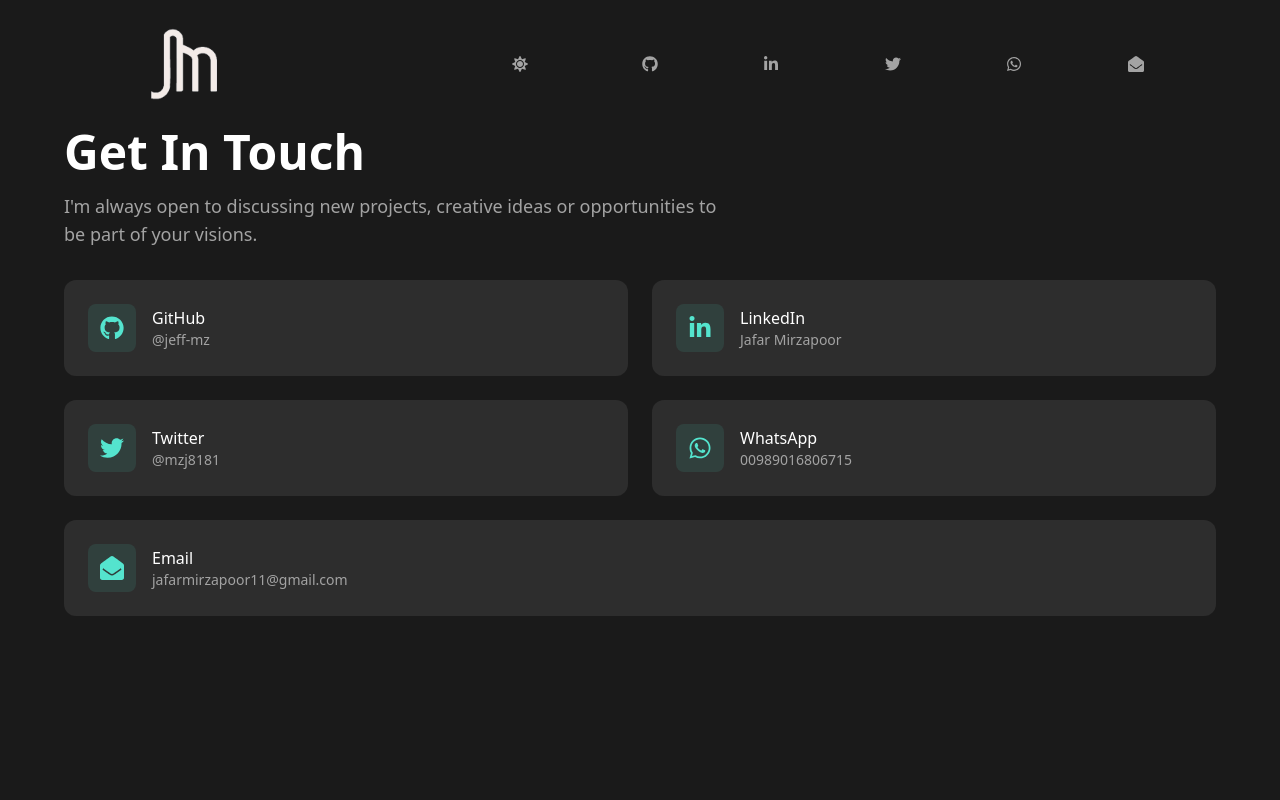
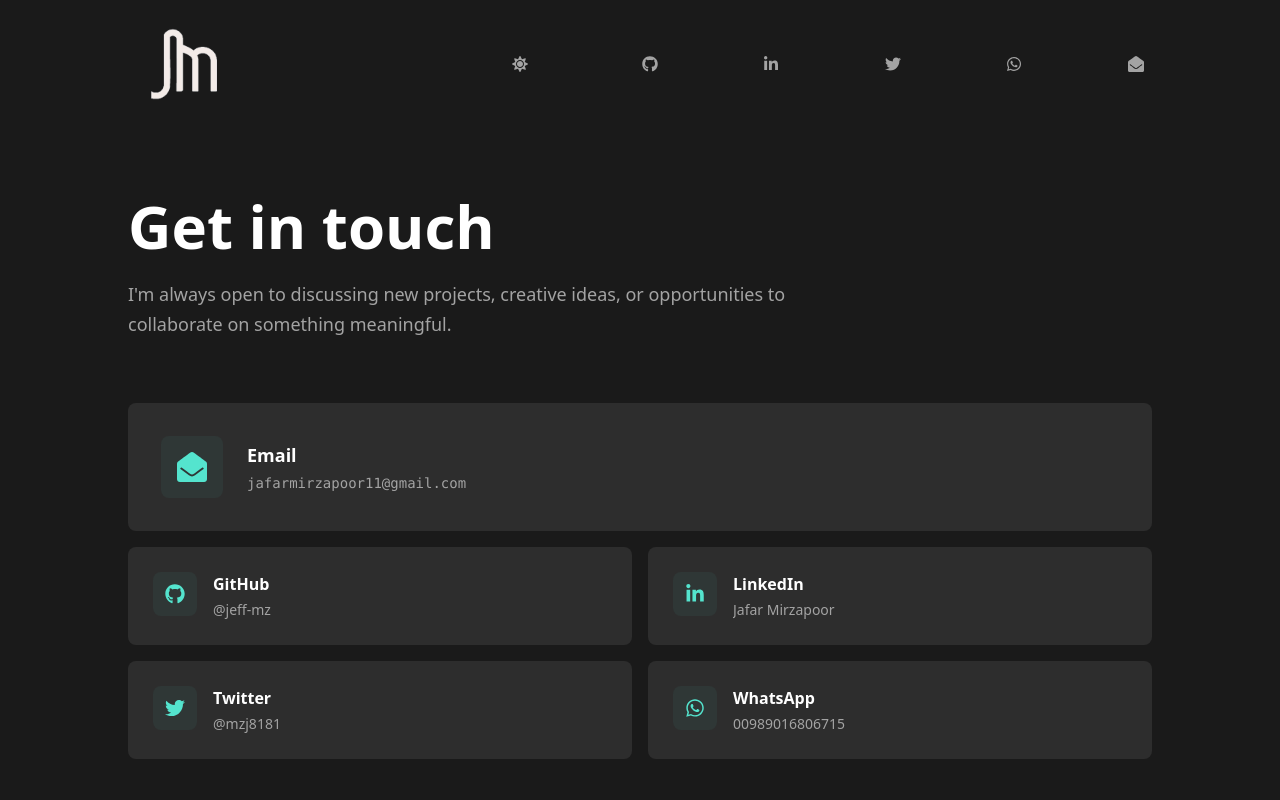
Before and after one commit to jeff-mz/react-simple-portfolio, a React (Vite) app: page /contact in a window 1280 px wide. Shown: the top 800 px of the page. Built offline with nearby package versions, Linux system fonts and the light colour scheme.

Commit message:
Refactor Contact component layout and structure

```diff
--- a/src/components/Contact.jsx
+++ b/src/components/Contact.jsx
@@ -13,7 +13,7 @@
     title: "GitHub",
     link: "https://github.com/jeff-mz",
     text: "@jeff-mz",
-    isFullWidth: false,
+    category: "code",
   },
   {
     id: 2,
@@ -21,7 +21,7 @@
     title: "LinkedIn",
     link: "https://www.linkedin.com/in/jafar-mirzapoor-b69b3b293/",
     text: "Jafar Mirzapoor",
-    isFullWidth: false,
+    category: "professional",
   },
   {
     id: 3,
@@ -29,7 +29,7 @@
     title: "Twitter",
     link: "https://twitter.com/mzj8181",
     text: "@mzj8181",
-    isFullWidth: false,
+    category: "social",
   },
   {
     id: 4,
@@ -37,7 +37,7 @@
     title: "WhatsApp",
     link: "https://wa.link/9c4ycv",
     text: "00989016806715",
-    isFullWidth: false,
+    category: "direct",
   },
   {
     id: 5,
@@ -45,46 +45,77 @@
     title: "Email",
     link: "mailto:jafarmirzapoor11@gmail.com",
     text: "jafarmirzapoor11@gmail.com",
-    isFullWidth: true,
+    category: "direct",
   },
 ];
 
 function Contact() {
   return (
-    <section className="container mx-auto px-4 h-max" id="contact">
-      <div className="max-w-6xl mx-auto h-max">
-        {/* Header */}
-        <div className="text-left mb-8">
-          <h1 className="text-4xl md:text-5xl font-bold text-light-text-primary dark:text-dark-text-primary mb-4">
-            Get In Touch
+    <section className="container mx-auto px-4 py-16 h-screen flex flex-col justify-center" id="contact">
+      <div className="max-w-5xl mx-auto w-full">
+        {/* Header with refined typography */}
+        <div className="mb-16">
+          <h1 className="text-5xl md:text-6xl font-bold text-light-text-primary dark:text-dark-text-primary mb-6 leading-tight">
+            Get in touch
           </h1>
-          <p className="text-left text-light-text-secondary dark:text-dark-text-secondary text-lg max-w-2xl">
-            I&apos;m always open to discussing new projects, creative ideas or
-            opportunities to be part of your visions.
+          <p className="text-lg text-light-text-secondary dark:text-dark-text-secondary max-w-2xl leading-relaxed">
+            I'm always open to discussing new projects, creative ideas, or opportunities to collaborate on something meaningful.
           </p>
         </div>
 
-          {/* Contact Cards */}
-          <div className="grid grid-cols-1 md:grid-cols-2 gap-6 h-20">
-            {contactInfo.map((contact) => (
+        {/* Contact Cards with varied layouts */}
+        <div className="space-y-4">
+          {/* Primary Contact - Full Width Email */}
+          {contactInfo
+            .filter((contact) => contact.id === 5)
+            .map((contact) => (
+              <a
+                key={contact.id}
+                href={contact.link}
+                className="group block bg-light-secondary dark:bg-dark-secondary rounded-lg p-8 transition-all duration-300 border border-transparent hover:border-green-pale/30 dark:hover:border-green-pale/30"
+              >
+                <div className="flex items-center justify-between">
+                  <div className="flex items-center gap-6 flex-1">
+                    <div className="p-4 bg-green-pale/5 rounded-lg group-hover:bg-green-pale/10 transition-colors duration-300">
+                      <contact.icon className="text-3xl text-green-pale" />
+                    </div>
+                    <div>
+                      <h3 className="text-light-text-primary dark:text-dark-text-primary font-semibold text-lg mb-1">
+                        {contact.title}
+                      </h3>
+                      <p className="text-light-text-secondary dark:text-dark-text-secondary font-mono text-sm">
+                        {contact.text}
+                      </p>
+                    </div>
+                  </div>
+                  <div className="text-2xl text-green-pale opacity-0 group-hover:opacity-100 transition-opacity duration-300 ml-4">
+                    →
+                  </div>
+                </div>
+              </a>
+            ))}
+
+          {/* Secondary Contacts - Grid of 2 columns on desktop */}
+          <div className="grid grid-cols-1 md:grid-cols-2 gap-4 mt-6">
+            {contactInfo
+              .filter((contact) => contact.id !== 5)
+              .map((contact) => (
                 <a
                   key={contact.id}
                   href={contact.link}
                   target="_blank"
                   rel="noreferrer"
-                className={`group bg-light-secondary dark:bg-dark-secondary rounded-xl p-6 transition-all duration-300 hover:-translate-y-1 ${
-                  contact.isFullWidth ? "md:col-span-2" : ""
-                }`}
+                  className="group bg-light-secondary dark:bg-dark-secondary rounded-lg p-6 transition-all duration-300 border border-transparent hover:border-green-pale/20 dark:hover:border-green-pale/20"
                 >
-                <div className="flex items-center gap-4">
-                  <div className="p-3 bg-green-pale/10 rounded-lg group-hover:bg-green-pale/20 transition-colors duration-300">
-                    <contact.icon className="text-2xl text-green-pale" />
+                  <div className="flex items-start gap-4">
+                    <div className="p-3 bg-green-pale/5 rounded-lg group-hover:bg-green-pale/10 transition-colors duration-300 flex-shrink-0">
+                      <contact.icon className="text-xl text-green-pale group-hover:scale-110 transition-transform duration-300" />
                     </div>
-                  <div>
-                    <h3 className="text-light-text-primary dark:text-dark-text-primary font-medium">
+                    <div className="flex-1 min-w-0">
+                      <h3 className="text-light-text-primary dark:text-dark-text-primary font-semibold mb-1">
                         {contact.title}
                       </h3>
-                    <p className="text-light-text-secondary dark:text-dark-text-secondary text-sm">
+                      <p className="text-light-text-secondary dark:text-dark-text-secondary text-sm truncate group-hover:text-green-pale/80 transition-colors duration-300">
                         {contact.text}
                       </p>
                     </div>
@@ -93,6 +124,14 @@
               ))}
           </div>
         </div>
+
+        {/* Optional: Quick note below contacts */}
+        <div className="mt-12 pt-8 border-t border-light-text-secondary/10 dark:border-dark-text-secondary/10">
+          <p className="text-sm text-light-text-secondary dark:text-dark-text-secondary">
+            Reach out via any channel that works best for you. I typically respond within 24 hours.
+          </p>
+        </div>
+      </div>
     </section>
   );
 }
```
Lines whose indentation alone changed are shown as unchanged.
